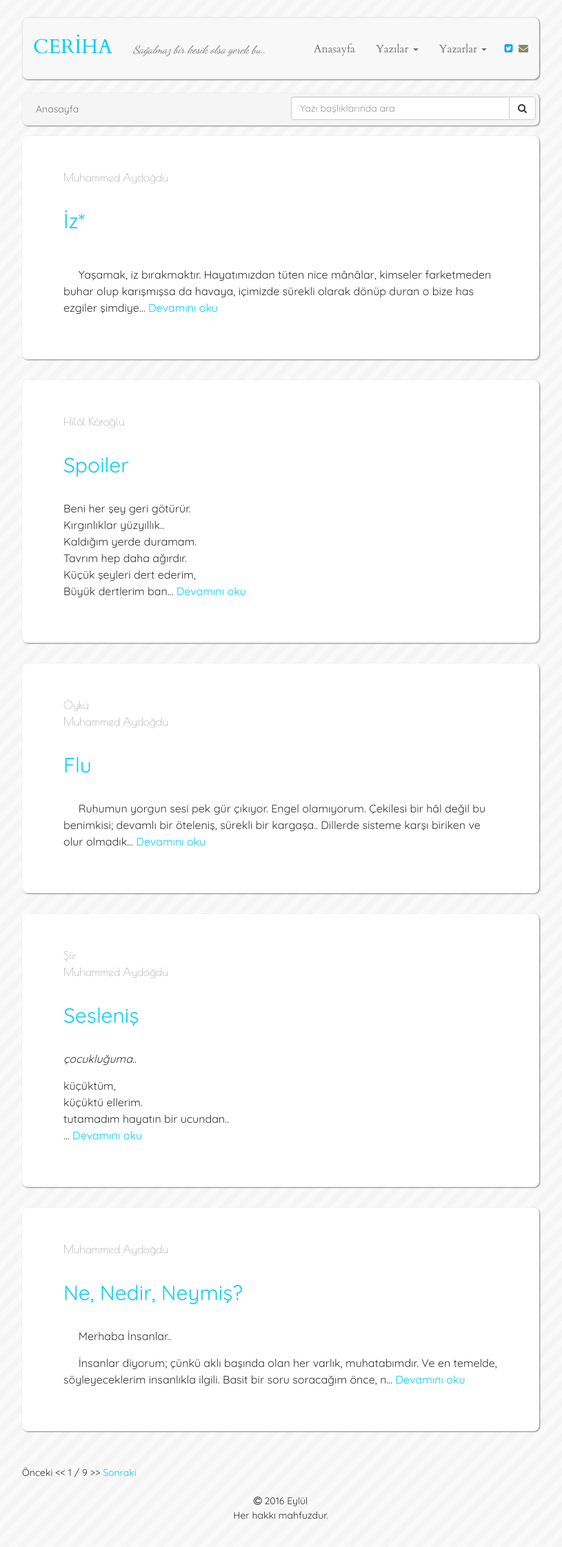
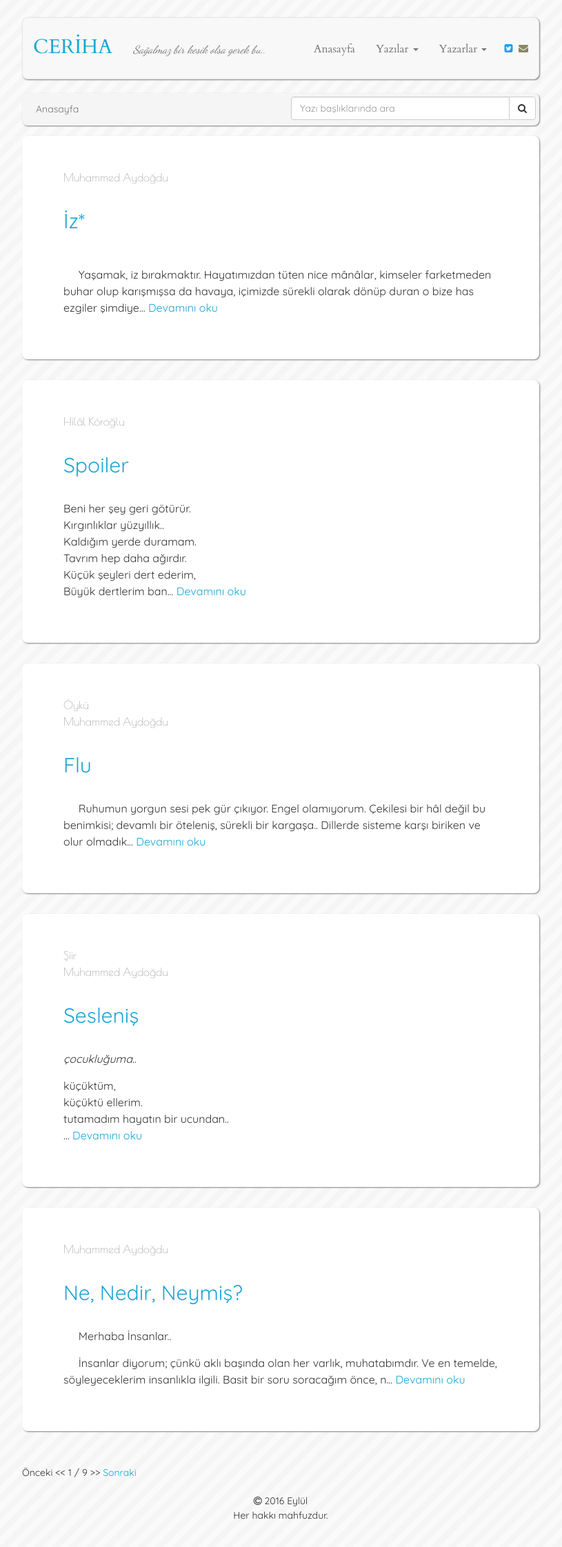
Before and after one commit to muhammedaydogdu/muhammedaydogdu.github.io, a Jekyll site: the page built from index.html, in a window 1280 px wide. Shown: the whole page at 69% size, without its empty margins (233-1048 px from the left). Built offline with Jekyll 4.4.1, drawn with Linux system fonts in a browser that asks for light colours; some web fonts are replaced; the list of posts is cut into pages by our own code.

Commit message:
Update style.css

```diff
--- a/css/style.css
+++ b/css/style.css
@@ -19,20 +19,20 @@ body {
 }
 
 a {
-  color: #00ceff;
+  color: #1ba5d5;
 }
 
 a:hover {
-  color: #00ceff;
+  color: #1ba5d5;
 }
 
 a:focus {
-  color: #00ceff;
+  color: #1ba5d5;
   text-decoration: none;
 }
 
 h2 {
-  color: #00ceff;
+  color: #1ba5d5;
 }
 
 .container .navbar {
@@ -45,17 +45,17 @@ h2 {
 }
 
 .navbar .navbar-brand {
-  color: #00ceff;
+  color: #1ba5d5;
   margin-top: 2px;
   font-size: 29px;
 }
 
 .navbar .navbar-brand:hover {
-  color: #00ceff;
+  color: #1ba5d5;
 }
 
 .navbar .navbar-brand:focus {
-  color: #00ceff;
+  color: #1ba5d5;
 }
 
 .navbar .navbar-text {
@@ -139,7 +139,7 @@ nav li a.social {
 }
 
 .container .jumbotron .os-text p {
-  font-size: 23px;
+  font-size: 22px;
 }
 
 .container .jumbotron h2.os-text {
@@ -147,5 +147,5 @@ nav li a.social {
 }
 
 #os-baslik {
-  font-size: 38px;
+  font-size: 36px;
 }
```
